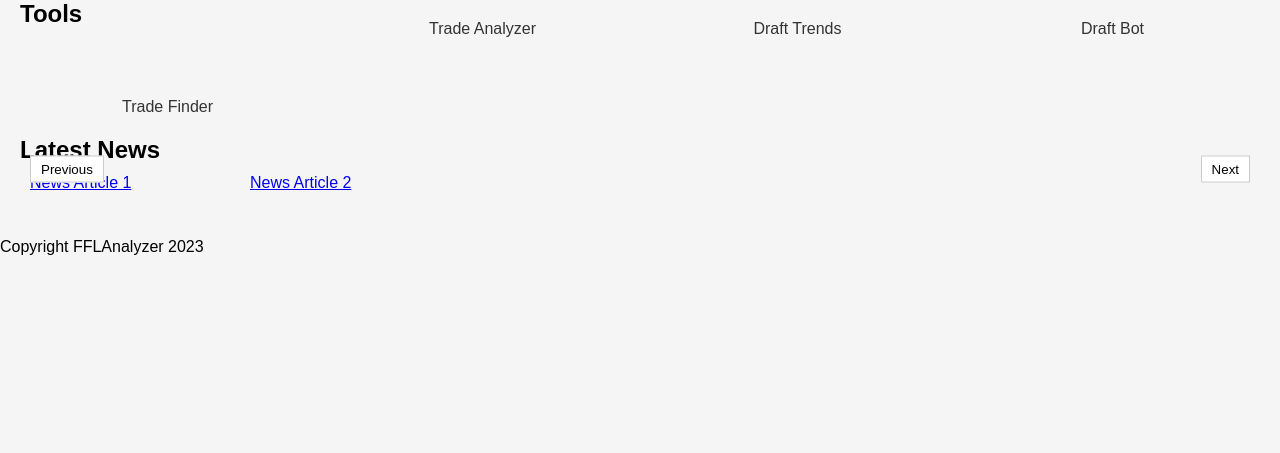
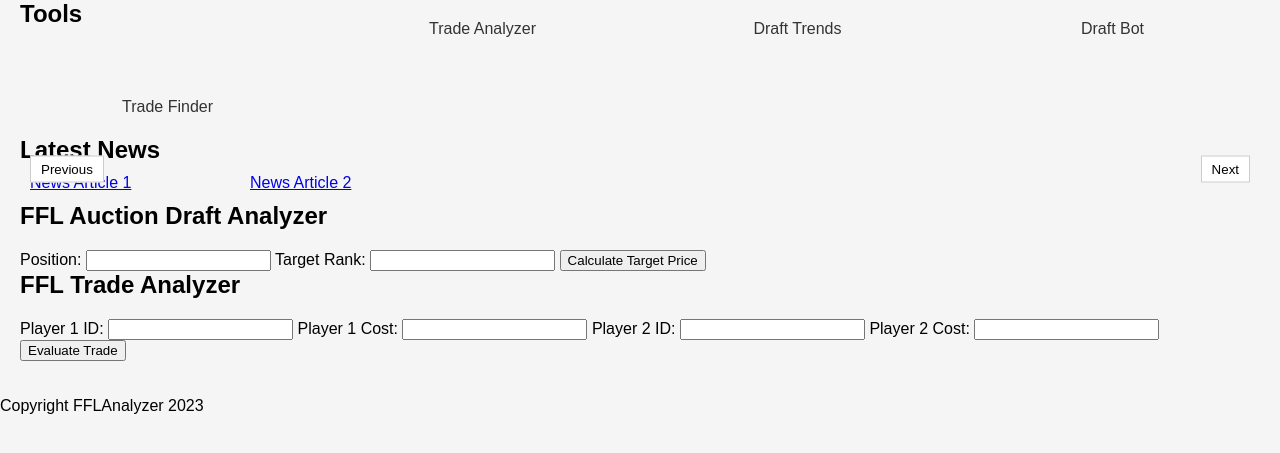
Before and after one commit to wcameron14/FFLAnalyzer, a Flask app: template templates/index.html in a window 1280 px wide. Shown: the part 251-704 px from the top of the page. Run offline with Flask 3, Linux system fonts and the light colour scheme; the template is opened without the code that fills it, so the values that code supplies are empty.

```diff
--- a/app/database/queries.py
+++ b/app/database/queries.py
@@ -40,14 +40,14 @@ def create_table(conn, cur, table_name, fields):
     cur.execute(query)
     conn.commit()
 
-def create_sportsradar_table(conn, cur, table_name, fields):
+"""def create_sportsradar_table(conn, cur, table_name, fields):
     # This function creates a table with the given fields
     query = sql.SQL("CREATE TABLE IF NOT EXISTS {} ({});").format(
         sql.Identifier(table_name),
         sql.SQL(fields)
     )
     cur.execute(query)
-    conn.commit()
+    conn.commit()"""
 
 
 def insert_data(conn, cur, table, columns, data, conflict_column):
--- a/templates/index.html
+++ b/templates/index.html
@@ -5,6 +5,22 @@
     <meta name="viewport" content="width=device-width, initial-scale=1.0">
     <title>Main Page</title>
     <link rel="stylesheet" href="{{ url_for('static', filename='style.css') }}">
+    <script src="https://d3js.org/d3.v7.min.js"></script>
+    <style>
+        .chart {
+            display: flex;
+            flex-direction: column;
+            align-items: center;
+        }
+        .bar {
+            display: flex;
+            margin: 5px;
+            background-color: steelblue;
+            text-align: right;
+            color: white;
+            padding-right: 10px;
+        }
+    </style>
 </head>
 <body>
     <header>
@@ -14,7 +30,7 @@
         <nav>
             <ul>
                 <li><a href="{{ url_for('main.index') }}">Dashboard</a></li>
-<!--                 <li><a href="{{ url_for('main.leagues') }}">Leagues</a></li>
+                <!-- <li><a href="{{ url_for('main.leagues') }}">Leagues</a></li>
                 <li><a href="{{ url_for('main.trades') }}">Trades</a></li>
                 <li><a href="{{ url_for('main.players') }}">Players</a></li> -->
             </ul>
@@ -37,7 +53,6 @@
             </table>
         </section>
         <section class="tools">
-        <!-- Tools Section -->
             <div class="tools-section">
                 <h2>Tools</h2>
                 <div class="tool-tile">
@@ -54,7 +69,6 @@
                 </div>
             </div>
         </section>
-        <!-- News Carousel -->
         <div class="news-carousel">
             <h2>Latest News</h2>
             <div class="carousel-content">
@@ -69,10 +83,120 @@
             <button class="carousel-prev">Previous</button>
             <button class="carousel-next">Next</button>
         </div>
+        <section class="analysis">
+            <h1>FFL Auction Draft Analyzer</h1>
+            <form id="auction-form">
+                <label for="position">Position:</label>
+                <input type="text" id="position" name="position">
+                <label for="rank">Target Rank:</label>
+                <input type="number" id="rank" name="rank">
+                <button type="submit">Calculate Target Price</button>
+            </form>
+            <div id="auction-result"></div>
 
+            <h1>FFL Trade Analyzer</h1>
+            <form id="trade-form">
+                <label for="player1_id">Player 1 ID:</label>
+                <input type="text" id="player1_id" name="player1_id">
+                <label for="player1_cost">Player 1 Cost:</label>
+                <input type="number" id="player1_cost" name="player1_cost">
+                <label for="player2_id">Player 2 ID:</label>
+                <input type="text" id="player2_id" name="player2_id">
+                <label for="player2_cost">Player 2 Cost:</label>
+                <input type="number" id="player2_cost" name="player2_cost">
+                <button type="submit">Evaluate Trade</button>
+            </form>
+            <div id="trade-result"></div>
+        </section>
     </main>
     <footer>
         <p>Copyright FFLAnalyzer 2023</p>
     </footer>
+
+    <script>
+        document.getElementById('auction-form').addEventListener('submit', function(e) {
+            e.preventDefault();
+            const position = document.getElementById('position').value;
+            const rank = document.getElementById('rank').value;
+
+            fetch('/draft-analysis', {
+                method: 'POST',
+                headers: {
+                    'Content-Type': 'application/json'
+                },
+                body: JSON.stringify({ position, rank })
+            })
+            .then(response => response.json())
+            .then(data => {
+                const auctionResultDiv = document.getElementById('auction-result');
+                auctionResultDiv.innerHTML = `<p>Target Price: $${data.target_price}</p>`;
+
+                // Bar chart for auction result
+                const width = 400;
+                const height = 50;
+                const margin = { top: 10, right: 30, bottom: 30, left: 40 };
+
+                const svg = d3.select("#auction-result")
+                    .append("svg")
+                    .attr("width", width + margin.left + margin.right)
+                    .attr("height", height + margin.top + margin.bottom)
+                    .append("g")
+                    .attr("transform", `translate(${margin.left},${margin.top})`);
+
+                svg.append("rect")
+                    .attr("class", "bar")
+                    .attr("width", data.target_price * 10)  // Arbitrary scaling for visualization
+                    .attr("height", height - margin.bottom)
+                    .text(`$${data.target_price}`);
+            });
+        });
+
+        document.getElementById('trade-form').addEventListener('submit', function(e) {
+            e.preventDefault();
+            const player1_id = document.getElementById('player1_id').value;
+            const player1_cost = document.getElementById('player1_cost').value;
+            const player2_id = document.getElementById('player2_id').value;
+            const player2_cost = document.getElementById('player2_cost').value;
+
+            fetch('/trade-analysis', {
+                method: 'POST',
+                headers: {
+                    'Content-Type': 'application/json'
+                },
+                body: JSON.stringify({ player1_id, player1_cost, player2_id, player2_cost })
+            })
+            .then(response => response.json())
+            .then(data => {
+                const tradeResultDiv = document.getElementById('trade-result');
+                tradeResultDiv.innerHTML = `
+                    <p>Player 1 Keeper Value: $${data.keeper_value1}</p>
+                    <p>Player 2 Keeper Value: $${data.keeper_value2}</p>
+                `;
+
+                // Bar chart for trade result
+                const tradeData = [
+                    { name: 'Player 1', value: data.keeper_value1 },
+                    { name: 'Player 2', value: data.keeper_value2 }
+                ];
+
+                const tradeSvg = d3.select("#trade-result")
+                    .append("svg")
+                    .attr("width", width + margin.left + margin.right)
+                    .attr("height", height * tradeData.length + margin.top + margin.bottom)
+                    .append("g")
+                    .attr("transform", `translate(${margin.left},${margin.top})`);
+
+                tradeSvg.selectAll(".bar")
+                    .data(tradeData)
+                    .enter()
+                    .append("rect")
+                    .attr("class", "bar")
+                    .attr("width", d => d.value * 10)  // Arbitrary scaling for visualization
+                    .attr("height", height - margin.bottom)
+                    .attr("y", (d, i) => i * (height - margin.bottom + margin.top))
+                    .text(d => `$${d.value}`);
+            });
+        });
+    </script>
 </body>
 </html>
```
Also changed, not shown: compose.yaml (+11 -10 lines), 1 other file. Lines whose indentation alone changed are shown as unchanged.
